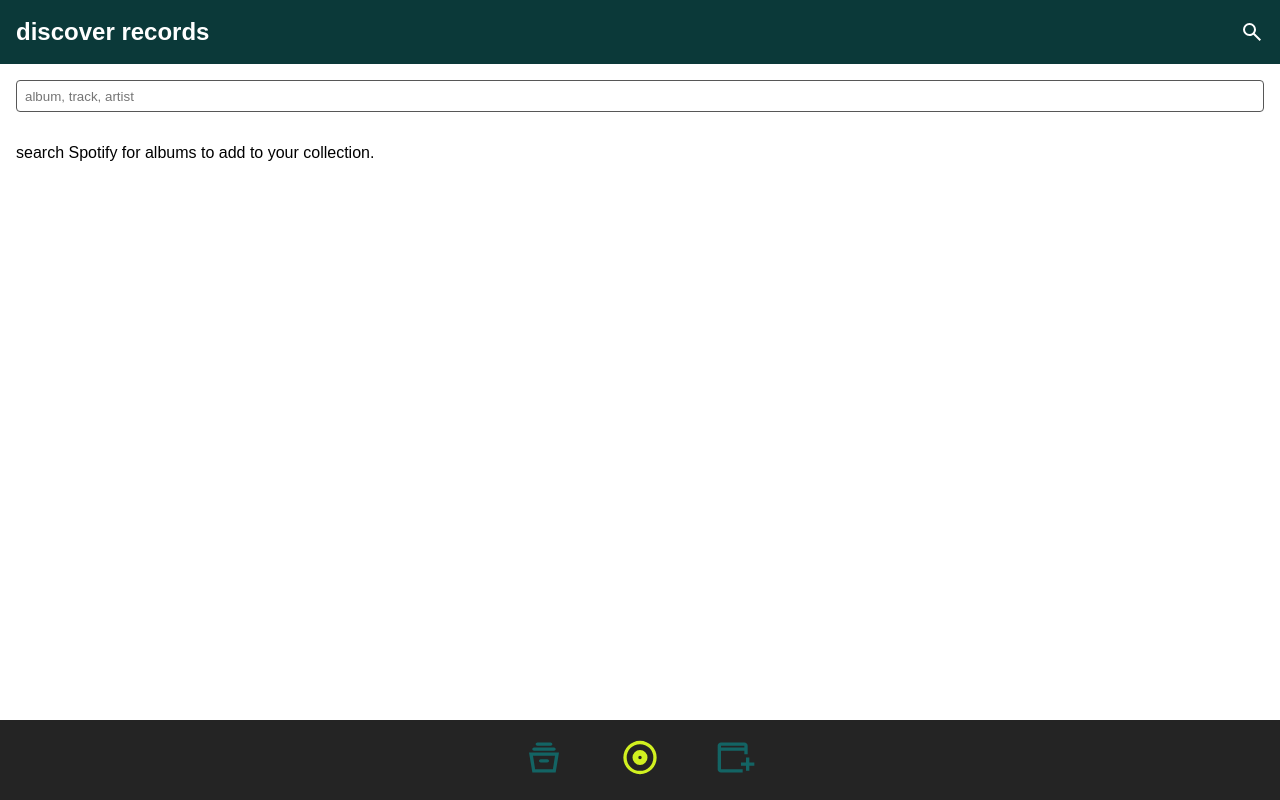
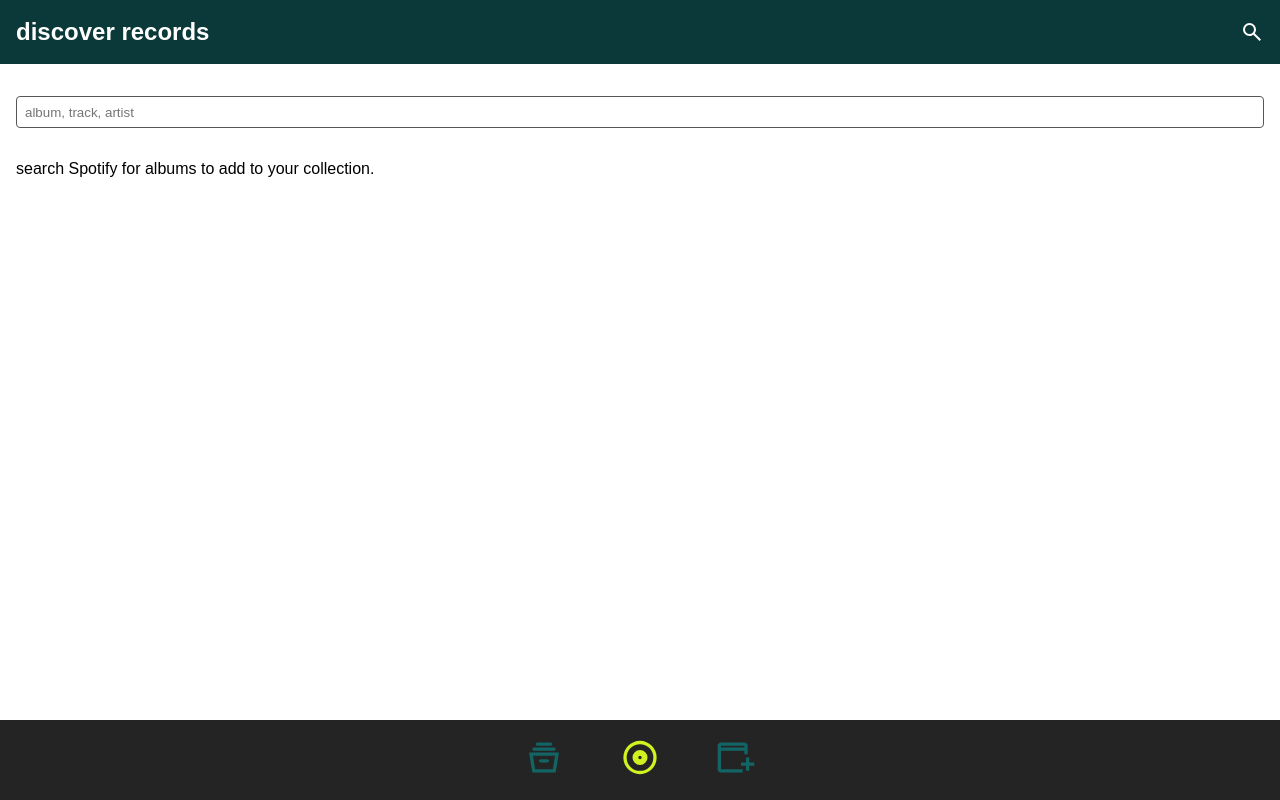
Before and after one commit to jenikashannon/audioFile, a React (Create React App) app: page /discover in a window 1280 px wide. Built offline with nearby package versions, Linux system fonts and the light colour scheme.

Commit message:
create variables for header and footer height; use variables in page mixin styling

```diff
--- a/src/components/Footer/Footer.scss
+++ b/src/components/Footer/Footer.scss
@@ -1,9 +1,10 @@
 @use "../../styles/partials/colors";
+@use "../../styles/partials/variables";
 
 .footer {
 	background-color: colors.$black-light;
 	color: colors.$white;
-	height: 80px;
+	height: variables.$footer-height;
 	width: 100%;
 	position: fixed;
 	bottom: 0;
--- a/src/components/Header/Header.scss
+++ b/src/components/Header/Header.scss
@@ -1,10 +1,11 @@
 @use "../../styles/partials/colors";
+@use "../../styles/partials/variables.scss";
 
 .header {
 	background-color: colors.$green-main;
 	padding: 1rem;
 	width: 100%;
-	height: 64px;
+	height: variables.$header-height;
 	position: fixed;
 	top: 0;
 	display: flex;
--- a/src/styles/partials/_mixins.scss
+++ b/src/styles/partials/_mixins.scss
@@ -1,4 +1,5 @@
 @use "./colors";
+@use "./variables";
 
 @mixin modal {
 	&__background {
@@ -60,7 +61,8 @@
 }
 
 @mixin page {
-	padding: 5rem 1rem calc(80px + 2rem) 1rem;
+	padding: calc(variables.$header-height + 2rem) 1rem
+		calc(variables.$footer-height + 2rem);
 	position: relative;
 	height: 100vh;
 	display: flex;
--- /dev/null
+++ b/src/styles/partials/_variables.scss
@@ -0,0 +1,2 @@
+$header-height: 4rem;
+$footer-height: 5rem;
```
